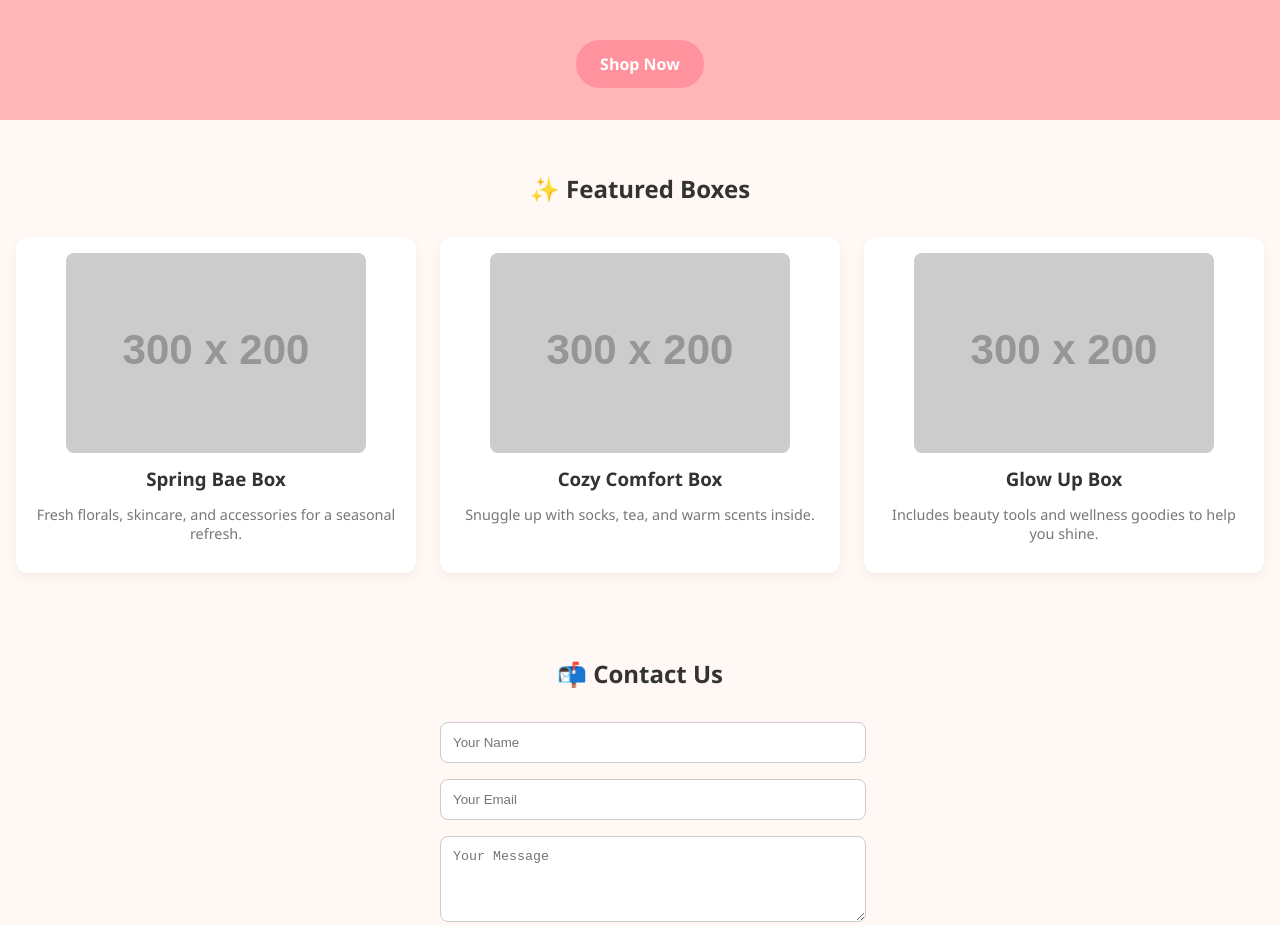
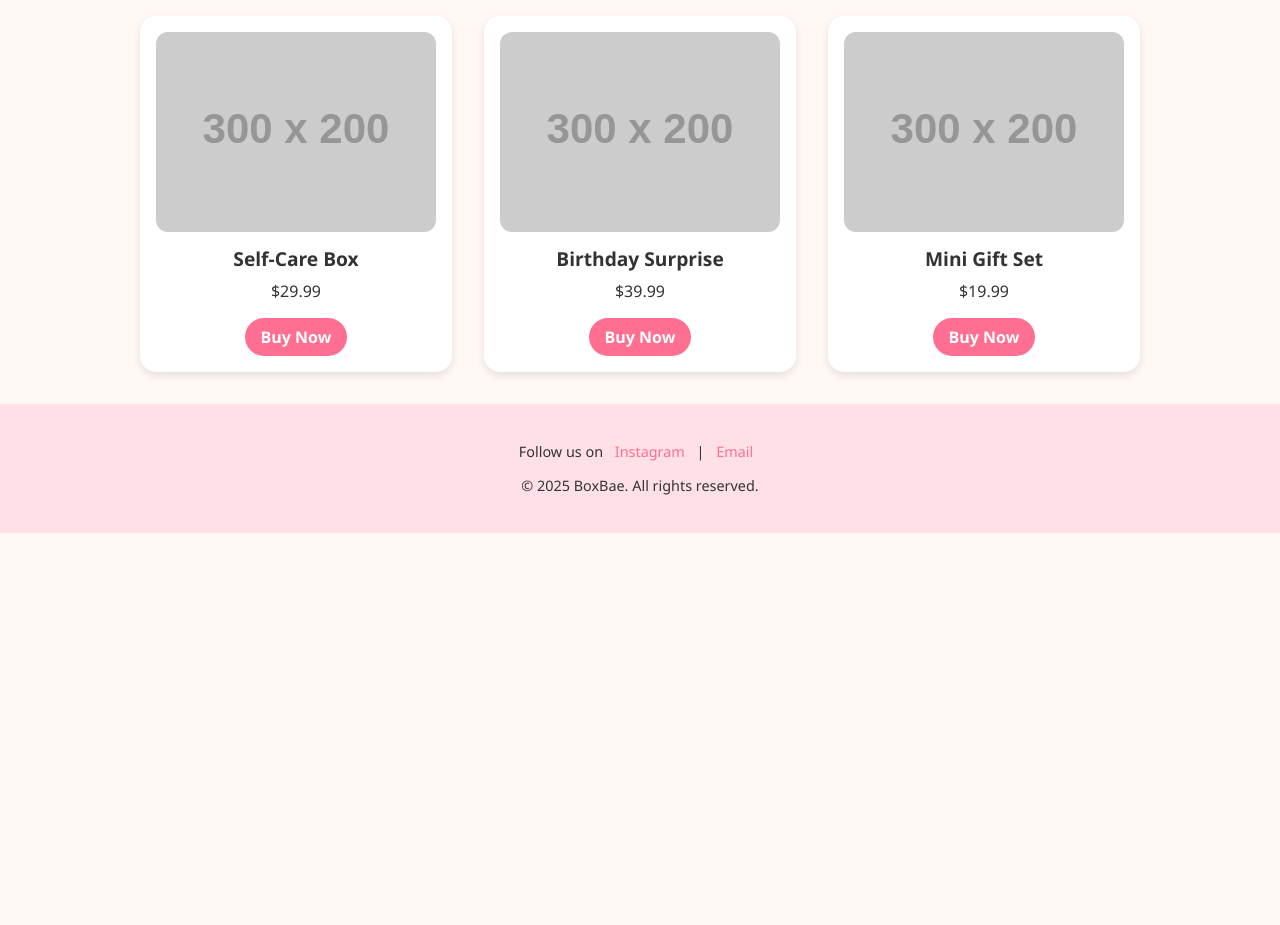
Before and after one commit to Una-Janicijevic/BoxBae, a plain HTML site: page index.html in a window 1280 px wide. Shown: the part 135-1060 px from the top of the page. After the commit the page ends 800 px from the top, so only its background shows below. Drawn offline with Linux system fonts and the light colour scheme; placeholder pictures from the web are drawn by us.

Commit message:
Updated index.html

```diff
--- a/index.html
+++ b/index.html
@@ -2,142 +2,121 @@
 <html lang="en">
 <head>
   <meta charset="UTF-8" />
-  <meta name="viewport" content="width=device-width, initial-scale=1.0"/>
+  <meta name="viewport" content="width=device-width, initial-scale=1.0" />
   <title>BoxBae</title>
   <style>
     body {
       margin: 0;
       font-family: 'Segoe UI', sans-serif;
-      background: #fff8f5;
+      background-color: #fff8f5;
       color: #333;
+    }
+
+    header {
+      background-color: #ffb6b9;
+      padding: 2rem 1rem;
       text-align: center;
     }
-    header {
-      background: #ffb6b9;
-      padding: 2rem 1rem;
+
+    header h1 {
+      margin: 0;
+      font-size: 2.5rem;
       color: white;
     }
-    header h1 {
-      font-size: 3rem;
-      margin: 0;
+
+    .product-grid {
+      display: grid;
+      grid-template-columns: repeat(auto-fit, minmax(250px, 1fr));
+      gap: 2rem;
+      padding: 2rem;
+      max-width: 1000px;
+      margin: 0 auto;
     }
-    header p {
+
+    .product {
+      background: white;
+      border-radius: 16px;
+      padding: 1rem;
+      box-shadow: 0 4px 8px rgba(0,0,0,0.1);
+      text-align: center;
+    }
+
+    .product img {
+      width: 100%;
+      border-radius: 12px;
+      height: 200px;
+      object-fit: cover;
+    }
+
+    .product h2 {
       font-size: 1.2rem;
+      margin: 0.5rem 0;
+    }
+
+    .product p {
+      font-size: 1rem;
+      margin: 0.5rem 0;
+    }
+
+    .btn {
+      display: inline-block;
+      background-color: #ff6f91;
+      color: white;
+      padding: 0.5rem 1rem;
+      border-radius: 25px;
+      text-decoration: none;
       margin-top: 0.5rem;
-    }
-    .cta {
-      margin-top: 1.5rem;
-      display: inline-block;
-      padding: 0.8rem 1.5rem;
-      background-color: #ff929c;
-      color: white;
-      text-decoration: none;
-      border-radius: 25px;
       font-weight: bold;
     }
-    section {
-      padding: 2rem 1rem;
+
+    footer {
+      background-color: #ffe0e6;
+      padding: 1.5rem;
+      text-align: center;
+      font-size: 0.9rem;
     }
-    .products {
-      display: grid;
-      grid-template-columns: repeat(auto-fit, minmax(250px, 1fr));
-      gap: 1.5rem;
-      margin-top: 2rem;
-    }
-    .product {
-      background: #fff;
-      border-radius: 12px;
-      padding: 1rem;
-      box-shadow: 0 4px 12px rgba(0,0,0,0.05);
-    }
-    .product img {
-      max-width: 100%;
-      border-radius: 8px;
-    }
-    .product h3 {
-      margin: 0.5rem 0 0.2rem;
-    }
-    .product p {
-      font-size: 0.9rem;
-      color: #777;
-    }
-    form {
-      max-width: 400px;
-      margin: 2rem auto;
-      text-align: left;
-    }
-    form input, form textarea {
-      width: 100%;
-      padding: 0.75rem;
-      margin-bottom: 1rem;
-      border: 1px solid #ccc;
-      border-radius: 8px;
-    }
-    form button {
-      background: #ff929c;
-      color: white;
-      border: none;
-      padding: 0.8rem 1.5rem;
-      border-radius: 25px;
-      cursor: pointer;
-      font-weight: bold;
-    }
-    footer {
-      margin-top: 4rem;
-      padding: 1rem;
-      font-size: 0.9rem;
-      color: #888;
-      background: #fff0ed;
+
+    .socials a {
+      margin: 0 0.5rem;
+      text-decoration: none;
+      color: #ff6f91;
     }
   </style>
 </head>
 <body>
-
   <header>
-    <h1>BoxBae</h1>
-    <p>Your go-to spot for cute, curated finds in one perfect box.</p>
-    <a class="cta" href="#shop">Shop Now</a>
+    <h1>Welcome to BoxBae 💝</h1>
   </header>
 
-  <section id="shop">
-    <h2>✨ Featured Boxes</h2>
-    <div class="products">
-      <div class="product">
-        <img src="https://via.placeholder.com/300x200?text=Spring+Box" alt="Spring Box" />
-        <h3>Spring Bae Box</h3>
-        <p>Fresh florals, skincare, and accessories for a seasonal refresh.</p>
-      </div>
-      <div class="product">
-        <img src="https://via.placeholder.com/300x200?text=Cozy+Box" alt="Cozy Box" />
-        <h3>Cozy Comfort Box</h3>
-        <p>Snuggle up with socks, tea, and warm scents inside.</p>
-      </div>
-      <div class="product">
-        <img src="https://via.placeholder.com/300x200?text=Glow+Box" alt="Glow Box" />
-        <h3>Glow Up Box</h3>
-        <p>Includes beauty tools and wellness goodies to help you shine.</p>
-      </div>
+  <section class="product-grid">
+    <div class="product">
+      <img src="https://via.placeholder.com/300x200.png?text=Self+Care+Box" alt="Self Care Box">
+      <h2>Self-Care Box</h2>
+      <p>$29.99</p>
+      <a href="#" class="btn">Buy Now</a>
+    </div>
+    <div class="product">
+      <img src="https://via.placeholder.com/300x200.png?text=Birthday+Surprise" alt="Birthday Box">
+      <h2>Birthday Surprise</h2>
+      <p>$39.99</p>
+      <a href="#" class="btn">Buy Now</a>
+    </div>
+    <div class="product">
+      <img src="https://via.placeholder.com/300x200.png?text=Mini+Gift+Set" alt="Mini Gift Box">
+      <h2>Mini Gift Set</h2>
+      <p>$19.99</p>
+      <a href="#" class="btn">Buy Now</a>
     </div>
   </section>
 
-  <section id="contact">
-    <h2>📬 Contact Us</h2>
-    <form action="https://formspree.io/f/your-form-id" method="POST">
-      <input type="text" name="name" placeholder="Your Name" required />
-      <input type="email" name="_replyto" placeholder="Your Email" required />
-      <textarea name="message" placeholder="Your Message" rows="4" required></textarea>
-      <button type="submit">Send Message</button>
-    </form>
-  </section>
-
-  <section>
-    <h2>📸 Follow BoxBae</h2>
-    <p>Find us on <a href="https://instagram.com/yourboxbae" target="_blank">@yourboxbae</a></p>
-  </section>
-
   <footer>
-    &copy; 2025 BoxBae. All rights reserved.
+    <p>Follow us on
+      <span class="socials">
+        <a href="https://instagram.com/YOUR_HANDLE" target="_blank">Instagram</a> |
+        <a href="mailto:hello@boxbae.com">Email</a>
+      </span>
+    </p>
+    <p>&copy; 2025 BoxBae. All rights reserved.</p>
   </footer>
-
 </body>
 </html>
```
